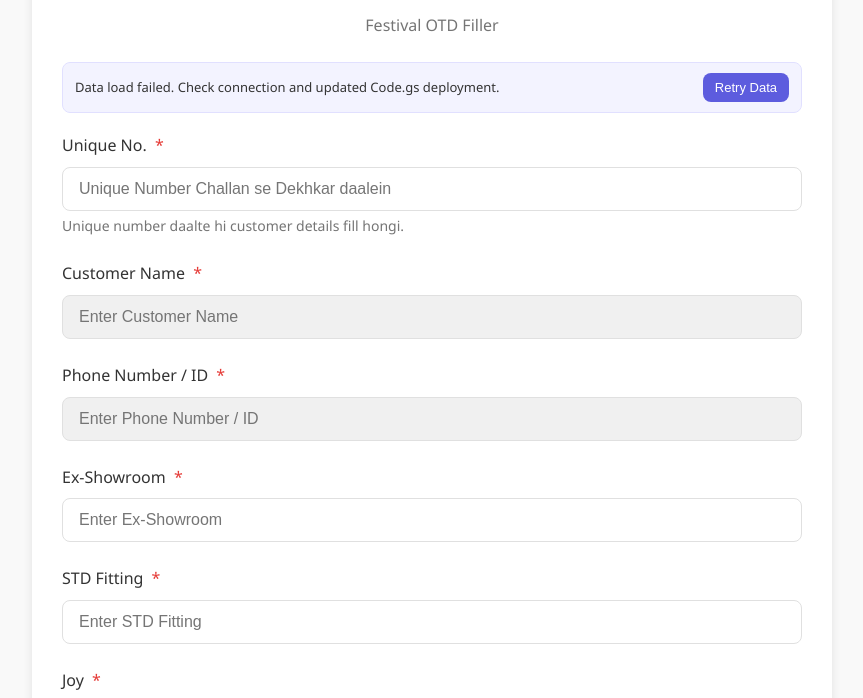
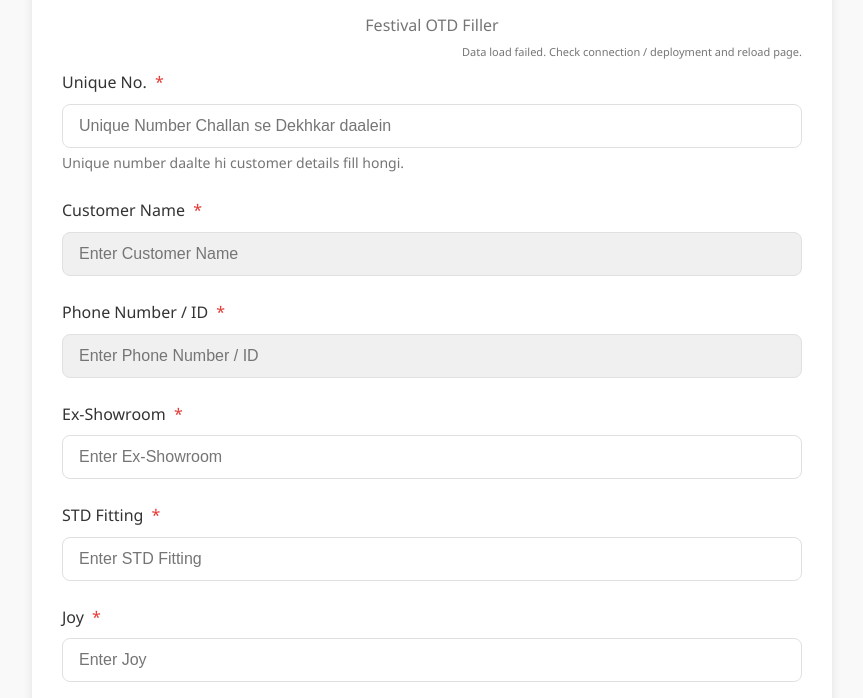
Before and after one commit to Ambujgargofficial/Festival_OTD_Filler, a plain HTML site: page index.html in a window 1280 px wide. Shown: the part 98-796 px from the top of the page, without its empty margins (208-1071 px from the left). Drawn offline with Linux system fonts and the light colour scheme; no server answers.

Commit message:
Update index.html

```diff
--- a/index.html
+++ b/index.html
@@ -229,10 +229,8 @@
         margin-top: 4px;
     }
 
-    .data-toolbar { display:flex; align-items:center; justify-content:space-between;
-        gap:12px; padding:10px 12px; margin-bottom:20px; background:#f3f3ff;
-        border:1px solid #e1e0ff; border-radius:8px; font-size:13px; }
-    .data-toolbar button { flex-shrink:0; padding:7px 12px; font-size:13px; }
+    .data-toolbar { margin:-18px 0 10px; padding:0; text-align:right;
+        font-size:11px; line-height:16px; color:var(--light-text); }
     button:disabled { opacity:.55; cursor:wait; }
     #validationAlert:not(.hidden) { display:block; }
     /* Responsive Design */
@@ -263,7 +261,6 @@
 
         <div class="data-toolbar" aria-live="polite">
             <span id="dataStatus">Loading customer data...</span>
-            <button type="button" id="refreshDataButton" disabled>Loading...</button>
         </div>
         <!-- Added validation alert box --><div id="validationAlert" class="hidden">
             Please search a <strong>Unique No.</strong> first to autofill Customer Name and Phone Number.
@@ -432,7 +429,6 @@
             // One bulk request at startup; every lookup afterwards uses this Map.
             const uniqueNoInput = document.getElementById('unique_no');
             const dataStatus = document.getElementById('dataStatus');
-            const refreshDataButton = document.getElementById('refreshDataButton');
             const submitButton = document.getElementById('submitButton');
             let customerIndex = new Map();
             let dataState = 'loading';
@@ -458,7 +454,7 @@
                 if (dataState !== 'ready') {
                     fetchStatus.textContent = dataState === 'loading'
                         ? 'Data load ho raha hai. Load hote hi is number ki details aa jayengi.'
-                        : 'Data load nahi hua. Upar Retry Data dabayein.';
+                        : 'Data load nahi hua. Page reload karein.';
                     fetchStatus.style.color = 'var(--error-color)';
                     return;
                 }
@@ -470,7 +466,7 @@
                     fetchStatus.textContent = 'Customer details ready!';
                     fetchStatus.style.color = 'var(--success-color)';
                 } else {
-                    fetchStatus.textContent = 'Yeh Unique Number nahi mila. Naye data ke liye Refresh Data karein, ya manually daalein.';
+                    fetchStatus.textContent = 'Yeh Unique Number nahi mila. Naye data ke liye page reload karein, ya manually daalein.';
                     fetchStatus.style.color = 'var(--error-color)';
                     setReadOnly(false);
                 }
@@ -482,8 +478,6 @@
                 clearCustomer();
                 submitButton.disabled = true;
                 dataStatus.textContent = 'Loading customer data...';
-                refreshDataButton.disabled = true;
-                refreshDataButton.textContent = 'Loading...';
                 window.handleUniqueNoChange();
                 const controller = new AbortController();
                 const timeout = setTimeout(() => controller.abort(), 45000);
@@ -510,20 +504,17 @@
                         }
                         customerIndex = nextIndex;
                         dataState = 'ready';
-                        dataStatus.textContent = customerIndex.size.toLocaleString('en-IN') + ' records ready • Instant search';
-                        refreshDataButton.textContent = 'Refresh Data';
+                        dataStatus.textContent = customerIndex.size.toLocaleString('en-IN') + ' records ready';
                         submitButton.disabled = false;
                     } catch (error) {
                         dataState = 'error';
                         customerIndex.clear();
                         dataStatus.textContent = error.name === 'AbortError'
-                            ? 'Loading timed out. Please retry.'
-                            : 'Data load failed. Check connection and updated Code.gs deployment.';
-                        refreshDataButton.textContent = 'Retry Data';
+                            ? 'Loading timed out. Please reload page.'
+                            : 'Data load failed. Check connection / deployment and reload page.';
                         console.error('Customer preload failed:', error);
                     } finally {
                         clearTimeout(timeout);
-                        refreshDataButton.disabled = false;
                         preloadPromise = null;
                         // Resolve only the CURRENT input, even if it changed during loading.
                         window.handleUniqueNoChange();
@@ -531,7 +522,6 @@
                 })();
                 return preloadPromise;
             }
-            refreshDataButton.addEventListener('click', preloadCustomerData);
 
             // --- Form Submission Logic ---
             form.addEventListener('submit', function(e) {
```
